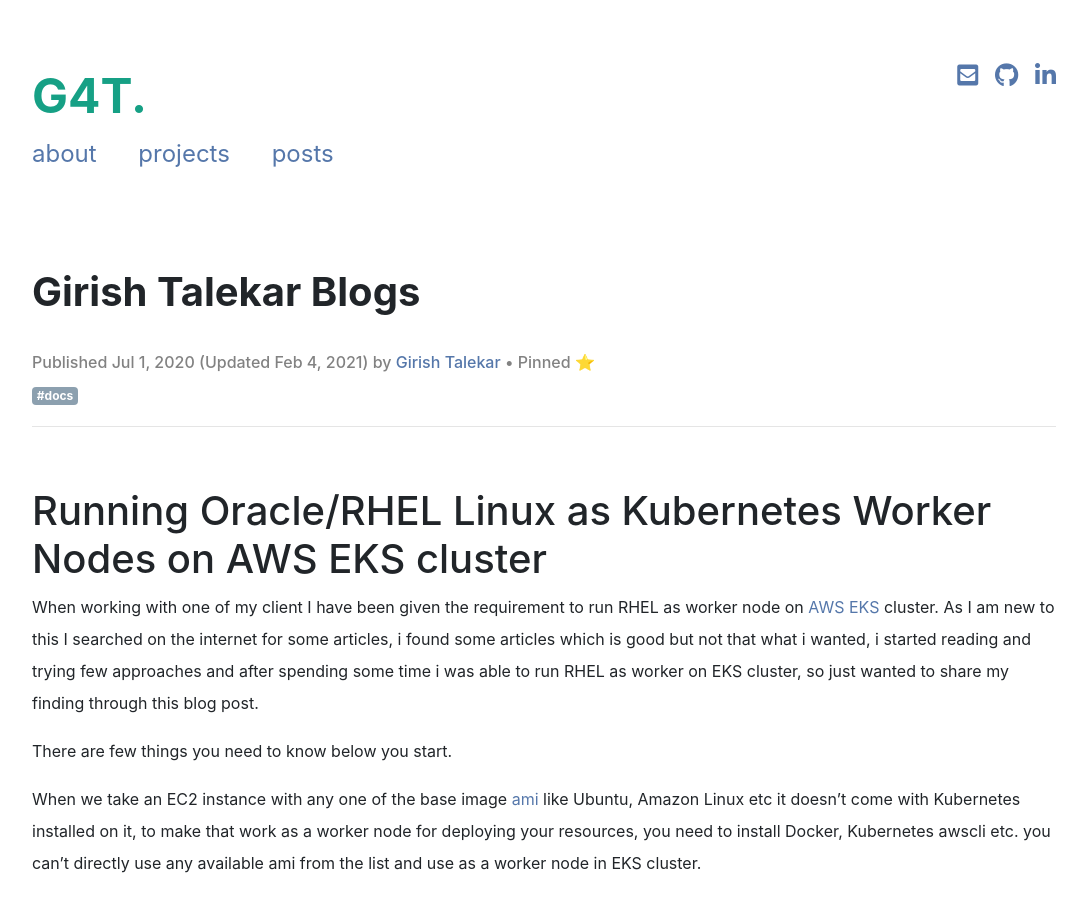
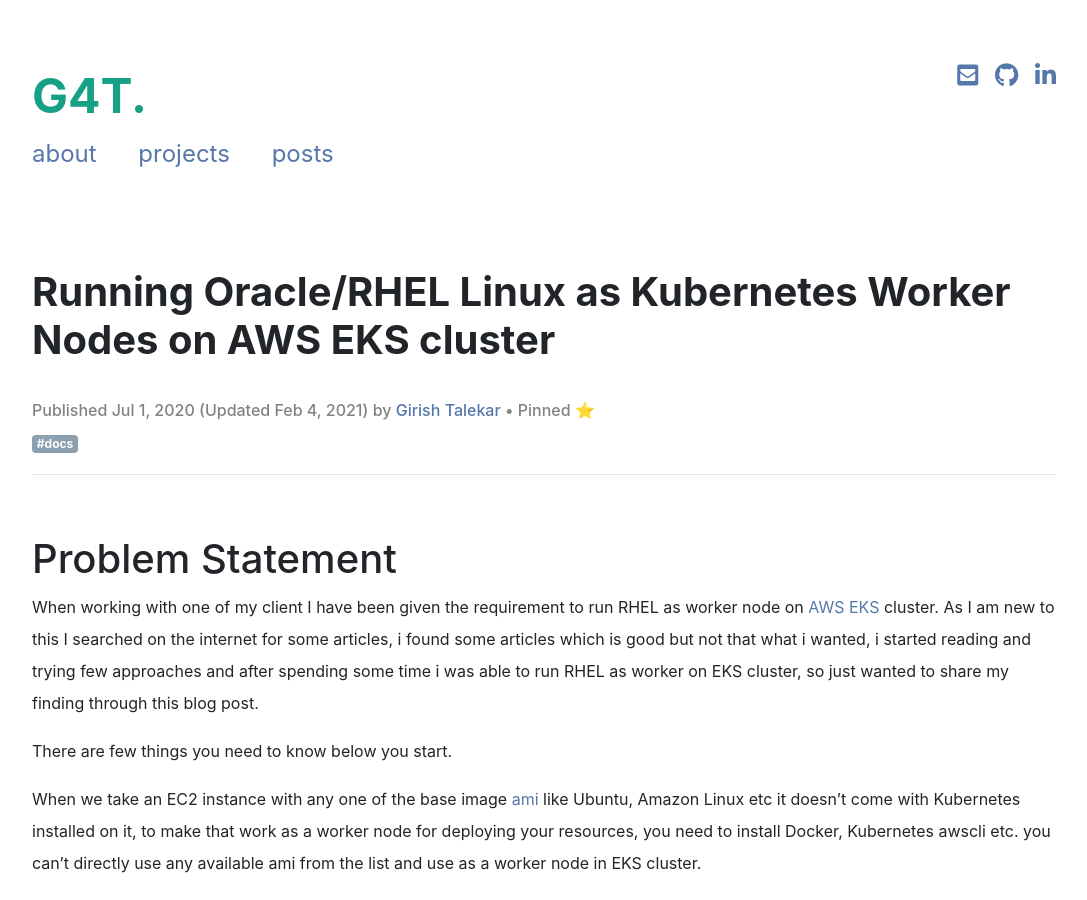
Before and after one commit to girishg4t/girishg4t.github.io, a Jekyll site: the page built from _posts/2020-07-01-docs.md, in a window 1280 px wide and 900 px high. Shown: the whole window, without its empty margins (96-1183 px from the left). Built offline with Jekyll 4.4.1, drawn with Linux system fonts in a browser that asks for light colours; nearby versions of some CDN libraries; comment, search, counter and statistics services are not loaded; a style sheet for code colours, icons or effects is not loaded.

Commit message:
initial site

```diff
--- a/_posts/2020-07-01-docs.md
+++ b/_posts/2020-07-01-docs.md
@@ -1,12 +1,12 @@
 ---
 layout: post
-title:  Girish Talekar Blogs
+title:  Running Oracle/RHEL Linux as Kubernetes Worker Nodes on AWS EKS cluster
 date:   2020-07-01
 updated: 2021-02-04
 pin: true
 tags: [docs,]
 ---
-# Running Oracle/RHEL Linux as Kubernetes Worker Nodes on AWS EKS cluster
+# Problem Statement
 
 When working with one of my client I have been given the requirement to run RHEL as worker node on [AWS EKS](https://docs.aws.amazon.com/eks/latest/userguide/clusters.html) cluster. As I am new to this I searched on the internet for some articles, i found some articles which is good but not that what i wanted, i started reading and trying few approaches and after spending some time i was able to run RHEL as worker on EKS cluster, so just wanted to share my finding through this blog post.
 
```
